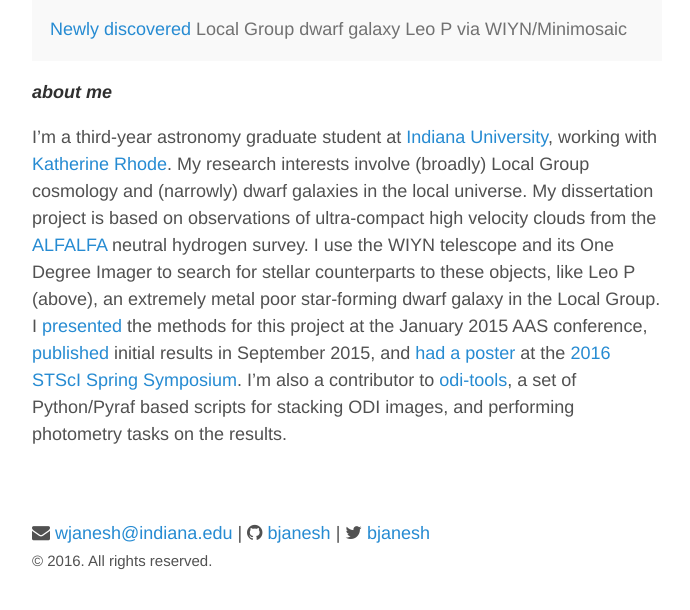
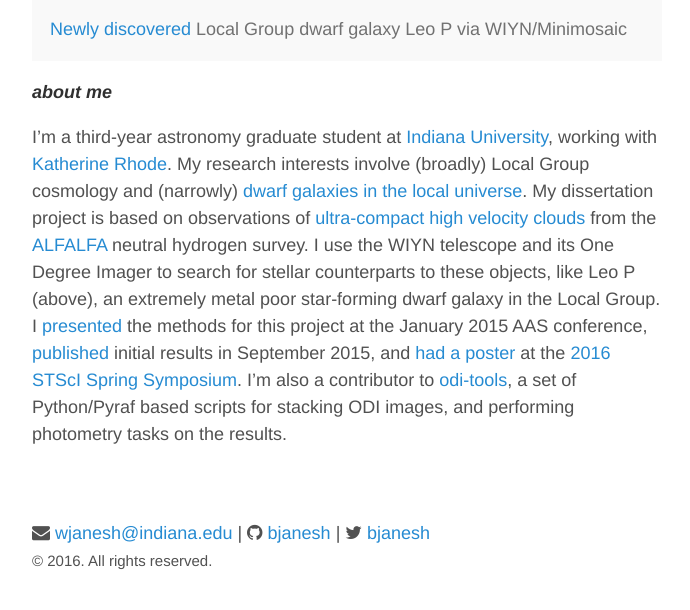
Before and after one commit to bjanesh/bjanesh.github.io, a Jekyll site: the page built from index.md, in a window 1280 px wide. Shown: the part 438-1048 px from the top of the page, without its empty margins (293-983 px from the left). Built offline with Jekyll 4.4.1, drawn with Linux system fonts in a browser that asks for light colours; nearby versions of some CDN libraries; some of the changed lines change nothing that is shown.

Commit message:
add pdf links to main page

```diff
--- a/index.md
+++ b/index.md
@@ -10,5 +10,5 @@
 ***about me***
 
 I'm a third-year astronomy graduate student at [Indiana University](http://astro.indiana.edu), working with [Katherine Rhode](http://www.astro.indiana.edu/faculty/rhode.shtml).
-My research interests involve (broadly) Local Group cosmology and (narrowly) dwarf galaxies in the local universe. My dissertation project is based on observations of ultra-compact high velocity clouds from the [ALFALFA](http://egg.astro.cornell.edu/index.php/) neutral hydrogen survey. I use the WIYN telescope and its One Degree Imager to search for stellar counterparts to these objects, like Leo P (above), an extremely metal poor star-forming dwarf galaxy in the Local Group. I [presented](/media/aas15.poster.pdf) the methods for this project at the January 2015 AAS conference, [published](http://adsabs.harvard.edu/abs/2015ApJ...811...35J) initial results in September 2015, and [had a poster](/media/stsci16.poster.pdf) at the [2016 STScI Spring Symposium](http://www.cvent.com/events/2016-spring-symposium-what-shapes-galaxies-/event-summary-5a5fdf05ce3b48a38d7025e994ab807e.aspx).
+My research interests involve (broadly) Local Group cosmology and (narrowly) [dwarf galaxies in the local universe](/media/janowiecki+15.pdf). My dissertation project is based on observations of [ultra-compact high velocity clouds](/media/adams+13.pdf) from the [ALFALFA](http://egg.astro.cornell.edu/index.php/) neutral hydrogen survey. I use the WIYN telescope and its One Degree Imager to search for stellar counterparts to these objects, like Leo P (above), an extremely metal poor star-forming dwarf galaxy in the Local Group. I [presented](/media/aas15.poster.pdf) the methods for this project at the January 2015 AAS conference, [published](/media/janesh+15.pdf) initial results in September 2015, and [had a poster](/media/stsci16.poster.pdf) at the [2016 STScI Spring Symposium](http://www.cvent.com/events/2016-spring-symposium-what-shapes-galaxies-/event-summary-5a5fdf05ce3b48a38d7025e994ab807e.aspx).
 I'm also a contributor to [odi-tools](https://github.iu.edu/wjanesh/odi-tools), a set of Python/Pyraf based scripts for stacking ODI images, and performing photometry tasks on the results.
```
